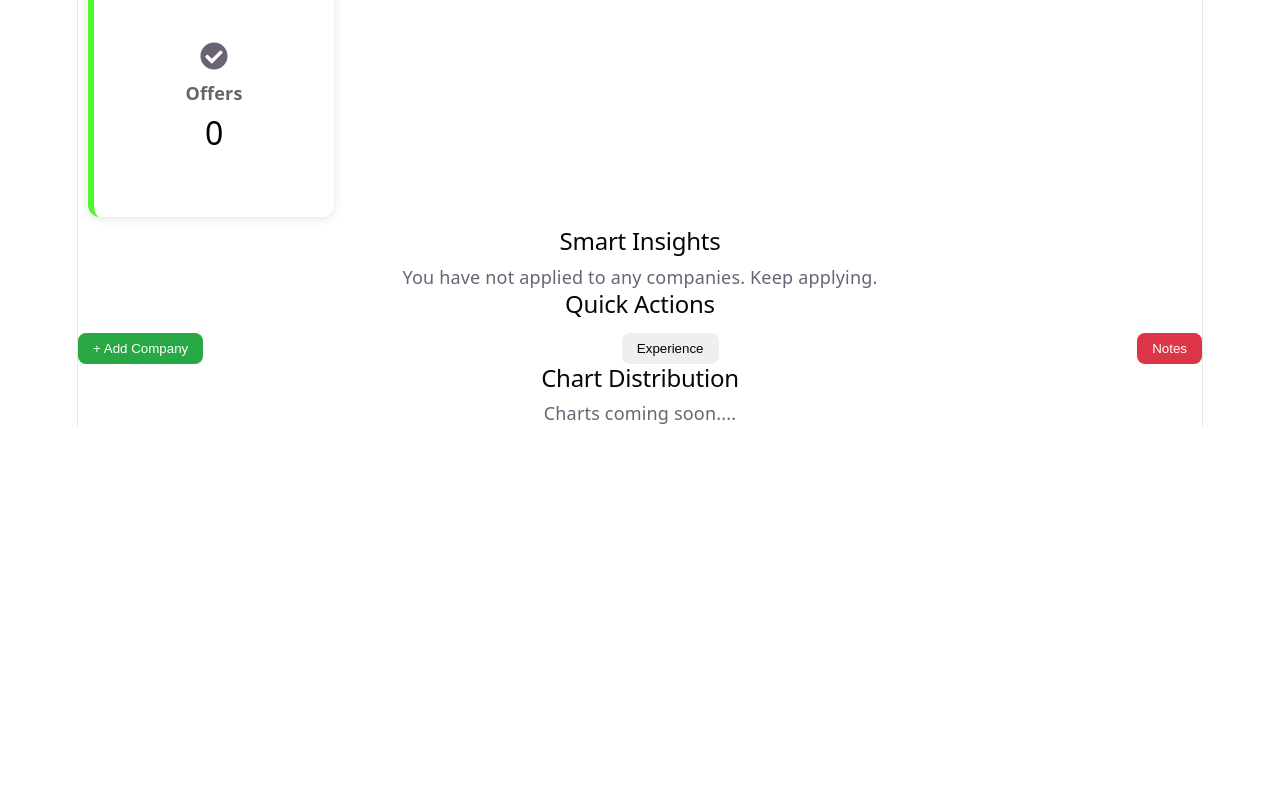
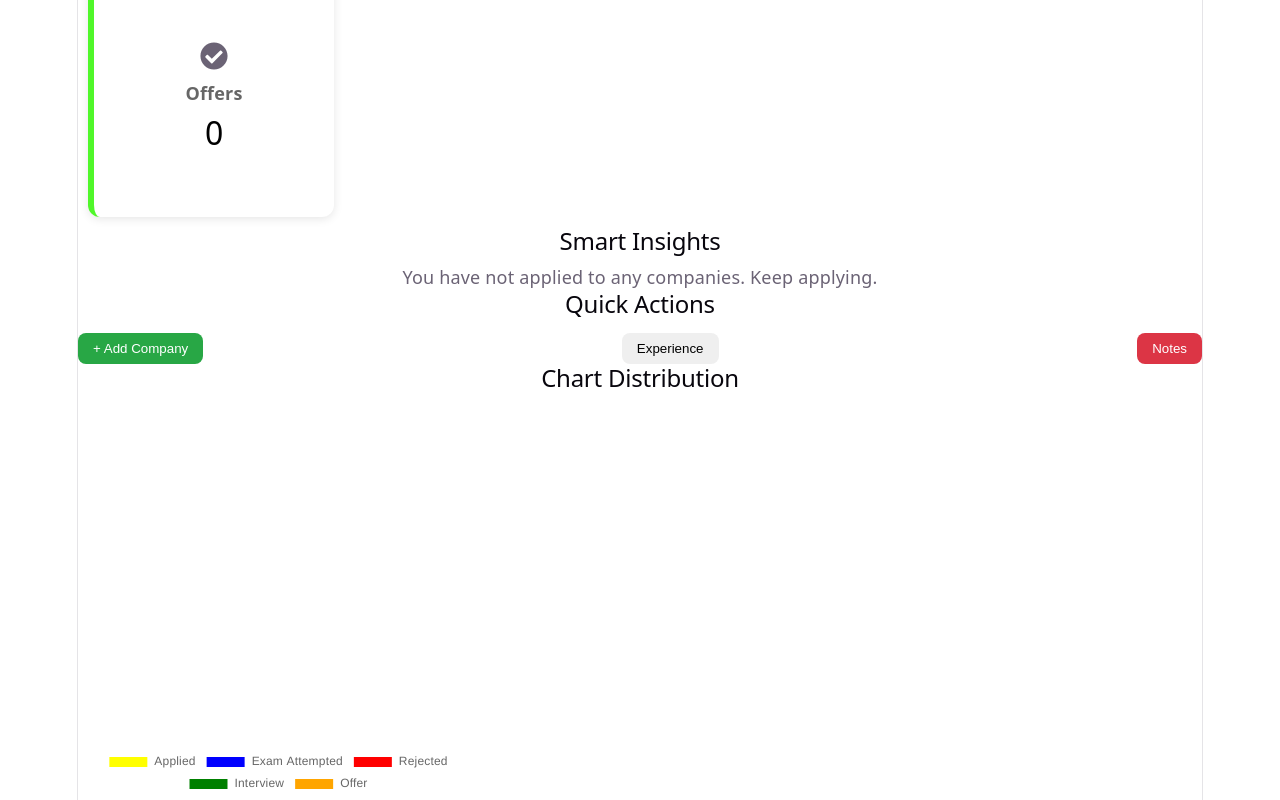
Before and after one commit to manideep-2212/interview-journal, a React app: page / in a window 1280 px wide. Shown: the part 435-1235 px from the top of the page. Before the commit the page ends 861 px from the top, so only its background shows below. Built offline with nearby package versions, Linux system fonts and the light colour scheme; the HTML template or start-up script is replaced by a standard one.

Commit message:
Version1: Dashboard and CRUD finish

```diff
--- a/package.json
+++ b/package.json
@@ -10,7 +10,9 @@
     "preview": "vite preview"
   },
   "dependencies": {
+    "chart.js": "^4.5.1",
     "react": "^19.2.6",
+    "react-chartjs-2": "^5.3.1",
     "react-dom": "^19.2.6",
     "react-icons": "^5.7.0",
     "react-router-dom": "^7.18.0"
--- /dev/null
+++ b/src/components/DashBoardChart.jsx
@@ -0,0 +1,43 @@
+    import {Chart as ChartJS,
+        ArcElement,
+        Tooltip,
+        Legend,
+    } from "chart.js";
+    import { Doughnut } from "react-chartjs-2";
+    ChartJS.register(ArcElement,Tooltip,Legend);
+    function DashBoardChart({appliedCount,examAttemptedCount,rejectedCount,interviewCount,offerCount}){
+        const data ={
+            labels : [
+            "Applied",
+            "Exam Attempted",
+            "Rejected",
+            "Interview",
+            "Offer"
+        ],
+            datasets: [
+                {
+                    data: [appliedCount,examAttemptedCount,
+                    rejectedCount,interviewCount,offerCount],
+                    backgroundColor : ["yellow","blue","red","green","orange"],
+                }
+            ],
+        };
+        const options ={
+            responsive : true,
+            maintainAspectRatio :false,
+            plugins: {
+                legend:{
+                    position:"bottom",
+                },
+            },
+        };
+        return(
+            <>
+            <div style={{width:"400px",height:"400px"}}>
+                <Doughnut data={data} options={options}/>
+            </div>
+
+            </>
+        );
+    }
+    export default DashBoardChart;
--- a/src/pages/Dashboard.jsx
+++ b/src/pages/Dashboard.jsx
@@ -1,11 +1,13 @@
 import DashboardCard from "../components/DashboardCard";
+import DashBoardChart from "../components/DashBoardChart";
 import "./dashboard.css";
 import { IoDocumentText } from "react-icons/io5";
 import { FaBriefcase, FaCheckCircle, FaLaptop } from "react-icons/fa";
 import { MdCancel } from "react-icons/md";
-import {useNavigate} from "react";
+import {useNavigate} from "react-router-dom";
 
 function Dashboard({companies}){
+    const navigate = useNavigate();
     const appliedCount = companies.filter((item)=>(item.status==="Applied")).length;
     const rejectedCount = companies.filter((item)=>item.status==="Rejected").length;
     const examAttemptedCount = companies.filter(item => item.status === "Exam Attempted").length;
@@ -74,15 +76,19 @@ function Dashboard({companies}){
             <div className="quick-actions">
                 <h2>Quick Actions</h2>
                 <div className="button-container">
-                    <button>+ Add Company</button>
-                    <button>Experience</button>
-                    <button>Notes</button>
+                    <button onClick={() => navigate("/companies")}>+ Add Company</button>
+                    <button onClick={() => navigate("/experience")}>Experience</button>
+                    <button onClick={() => navigate("/notes")}>Notes</button>
                 </div>
             </div>
             {/* Charts */}
             <div className="chart-container">
                 <h2>Chart Distribution</h2>
-                <p>Charts coming soon....</p>
+                <DashBoardChart appliedCount={appliedCount}
+                examAttemptedCount={examAttemptedCount}
+                rejectedCount={rejectedCount}
+                interviewCount={interviewCount}
+                offerCount={offerCount} />
             </div>
         </>
     );
--- a/src/pages/dashboard.css
+++ b/src/pages/dashboard.css
@@ -5,3 +5,8 @@
     align-items:center;
     flex-wrap: wrap;
 }
+.chart-container{
+    display:flex;
+    flex-direction:column;
+    justify-content:center;
+}
```
Also changed, not shown: 1 other file (tests, documents, lock files or other folders).
